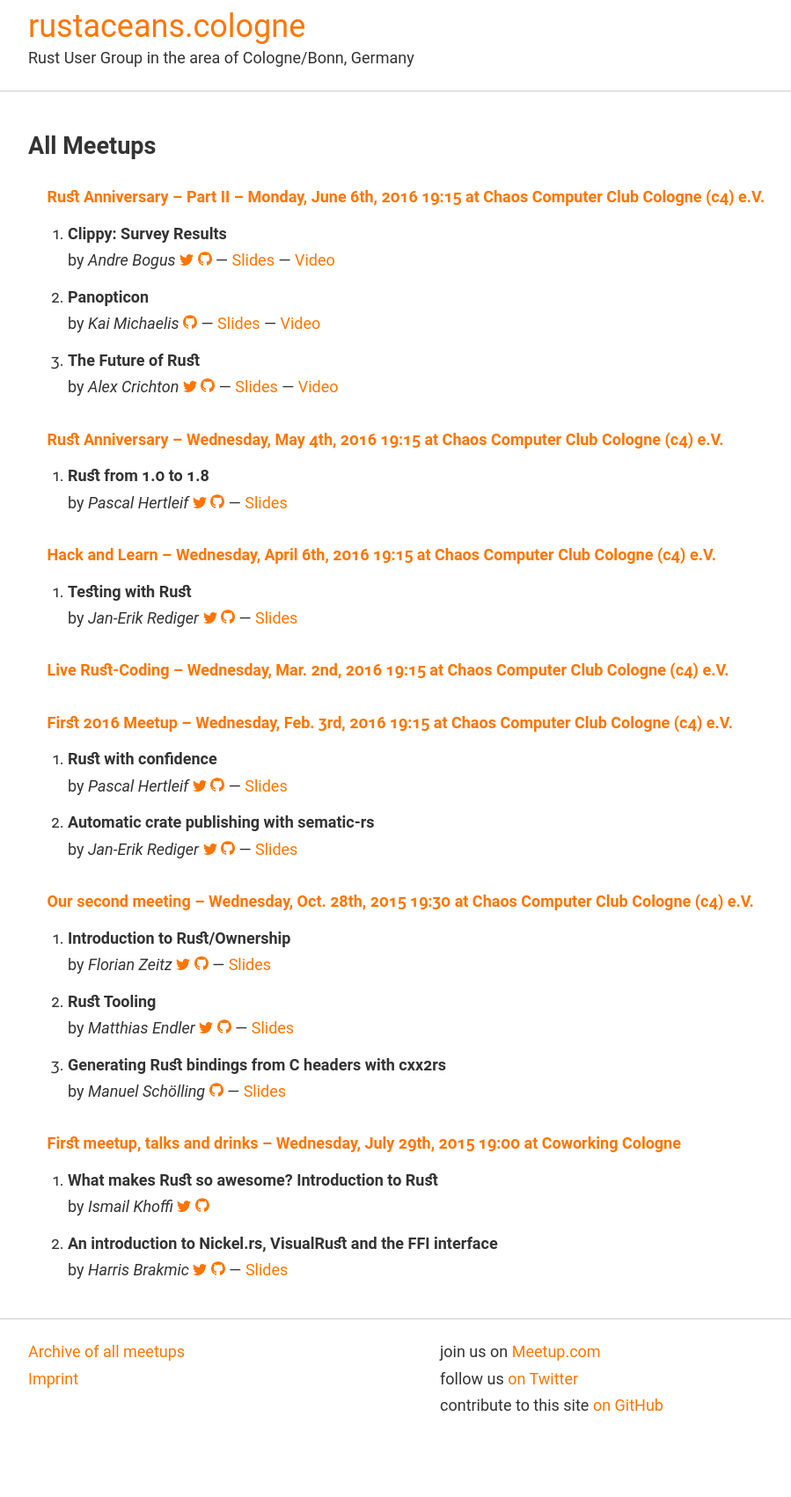
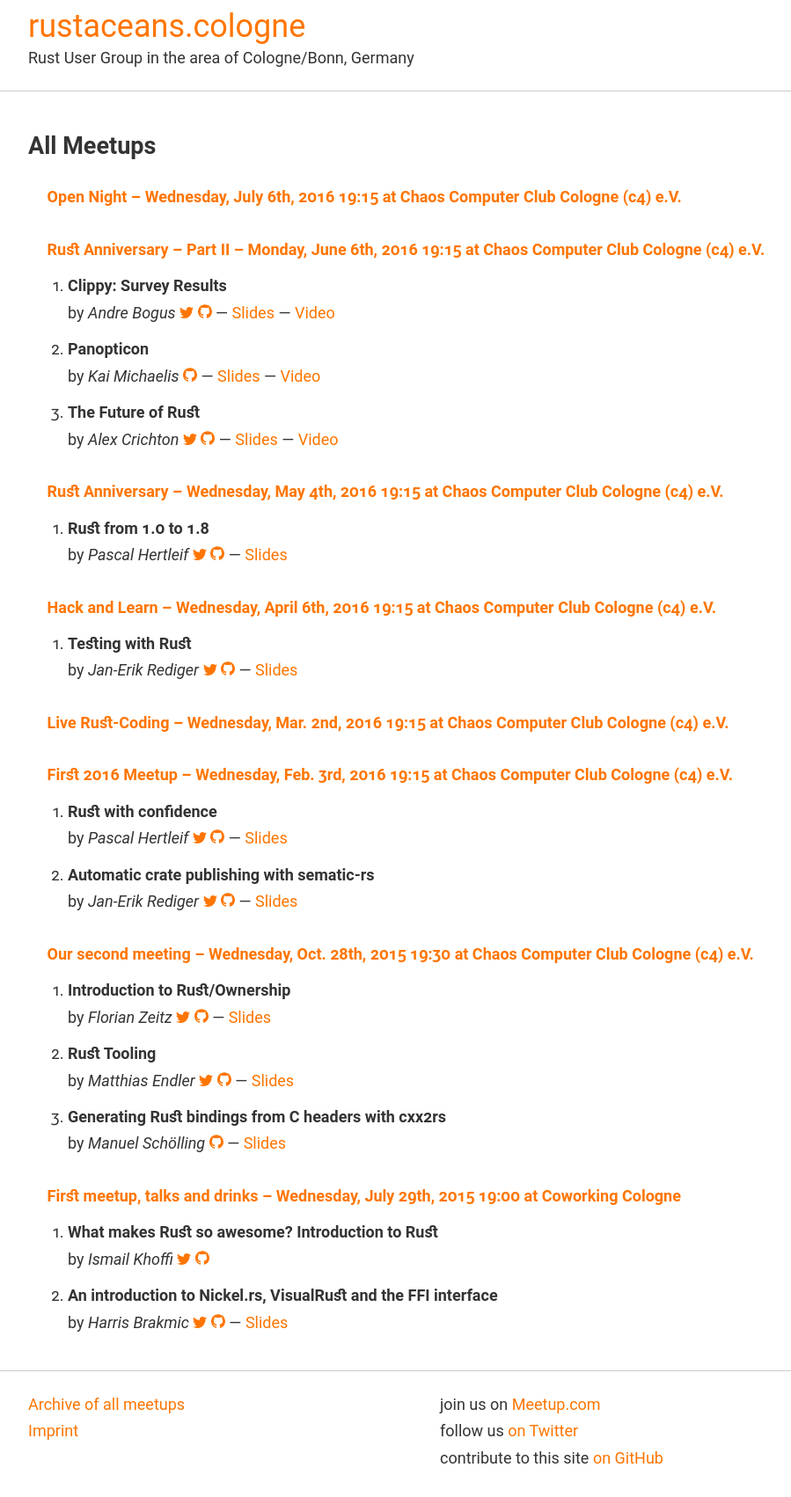
Before and after one commit to Rustaceans/rust-cologne, a Jekyll site: the page built from archive.html, in a window 1280 px wide. Shown: the whole page at 88% size, without its empty margins (158-1057 px from the left). Built offline with Jekyll 4.4.1, drawn with Linux system fonts in a browser that asks for light colours; before the commit the page ends 1642 px from its top, so only the background shows below that.

Commit message:
Add 2016-07-06 event

```diff
--- a/_includes/event.html
+++ b/_includes/event.html
@@ -50,6 +50,6 @@
   {% endif %}
 
   <div class="event-description" itemprop="description">
-    {{event.content}}
+    {{ event.content | markdown}}
   </div>
 </div>
--- /dev/null
+++ b/_posts/2016-07-06-open-night.md
@@ -0,0 +1,18 @@
+---
+title: "Open Night"
+date: 2016-07-06 19:15:00 MEZ
+categories: meetup cologne
+links:
+    "Meetup.com": "http://www.meetup.com/Rust-Cologne-Bonn/events/232274957/"
+    "German Rust forum": "https://forum.rustplatz.de/t/rust-meetup-cologne-bonn-6-7/149"
+location:
+  name: "Chaos Computer Club Cologne (c4) e.V."
+  street: "Heliosstr. 6a"
+  city: Köln
+talks: false
+---
+After a [fully packed meetup in June](http://rustaceans.cologne/2016/06/06/rust-anniversary-part-2.html), we decided to have an evening without any pre-announced talks.
+
+What happens is entirely up to you: You can bring your current projects, questions, and ideas – or just be there and enjoy inspiring conversations with other Rustaceans!
+
+As we don't have any talks, there will be no favoured language. Discussions will happen in whatever language the participants feel most comfortable with.
--- a/index.html
+++ b/index.html
@@ -17,7 +17,11 @@
     {% if current %}
     <p class="next-meetup-byline">Next Meetup:</p>
     <article class="event is-current">
-      {% include event.html event=current skip_date=true call_for_talks=true %}
+      {% if current.talks != false %}
+        {% include event.html event=current skip_date=true call_for_talks=true %}
+      {% else %}
+        {% include event.html event=current skip_date=true call_for_talks=false %}
+      {% endif %}
     </article>
     {% else %}
     <h1>We are currently planning our next meetup</h1>
```
